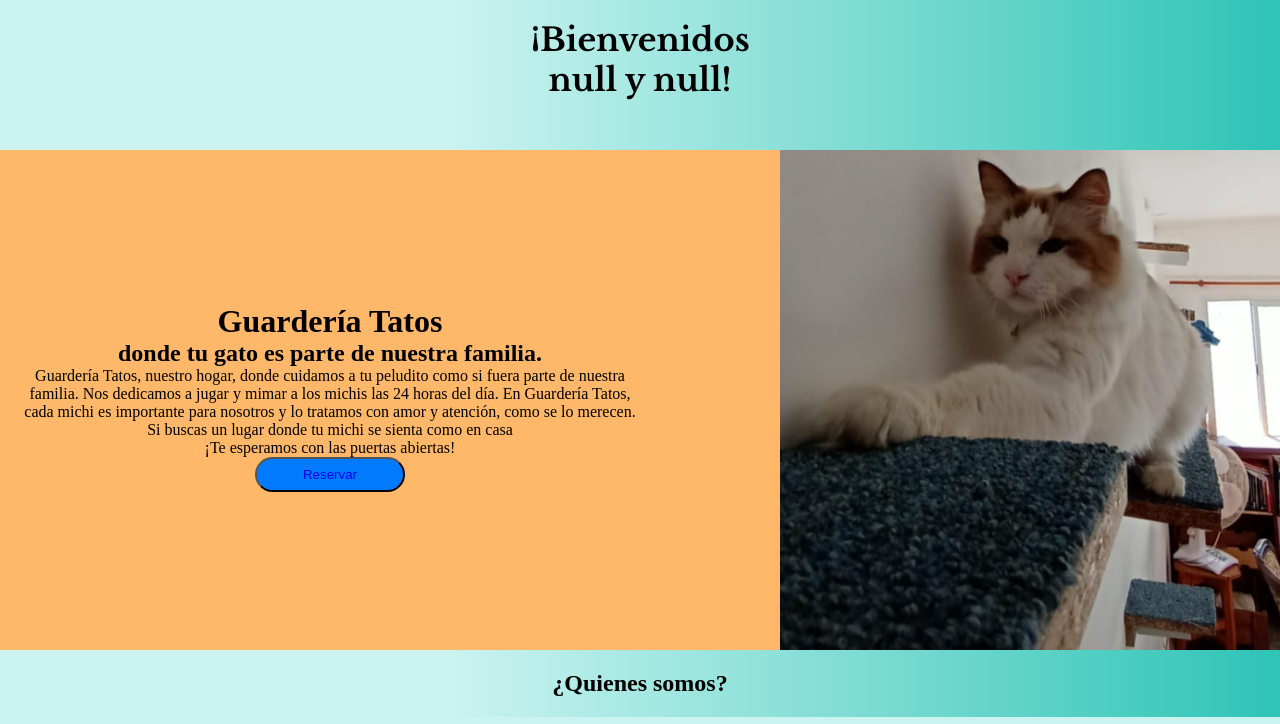
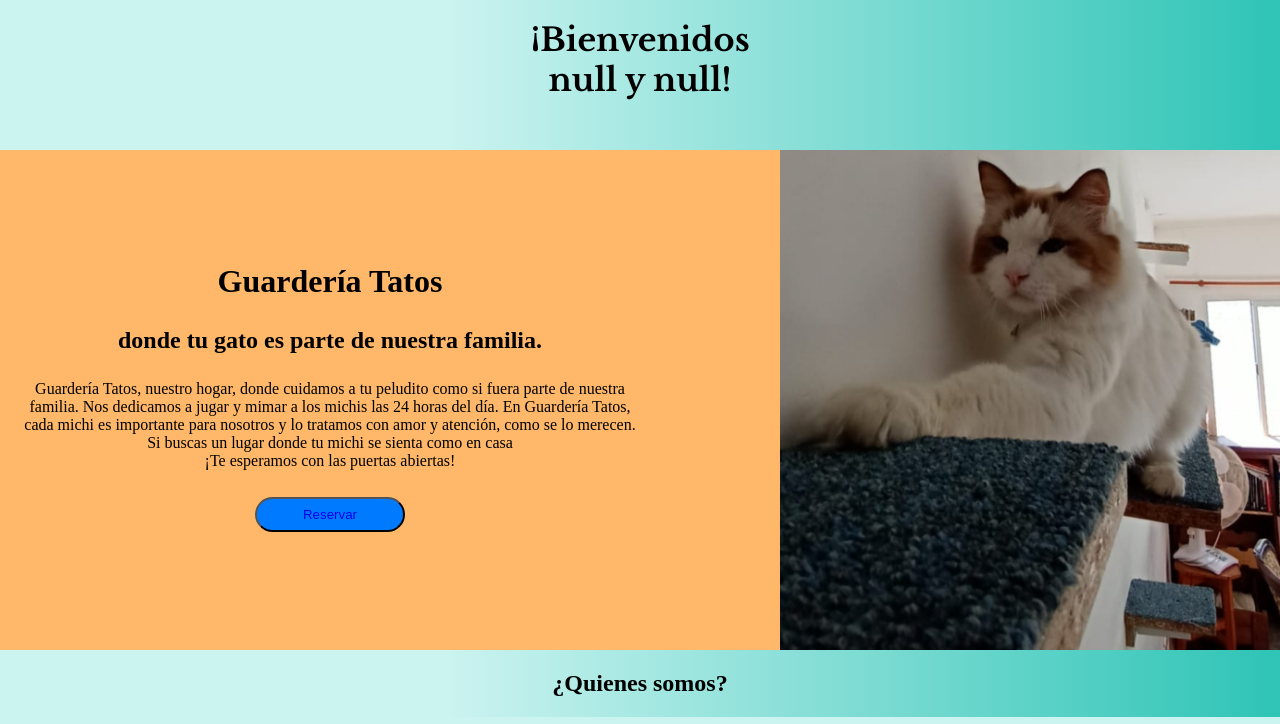
Before and after one commit to FedericoMiguelNunez/Guarderia-Tatos, a plain HTML site: page Guarderia-Tatos.html in a window 1280 px wide. Shown: the top 724 px of the page. Drawn offline with nearby package versions, Linux system fonts and the light colour scheme.

Commit message:
se mejoro  el espacio entre linea de la img estatica

```diff
--- a/style2.css
+++ b/style2.css
@@ -56,9 +56,10 @@ body {
     text-align: center;
     flex-direction: column;
     flex:1;
-    justify-content: space-evenly;
+    justify-content: space-around;
     margin: 0px 20px ;
     align-items: center;
+    height: 60%;
 }
 
 .img-estatico {
```
